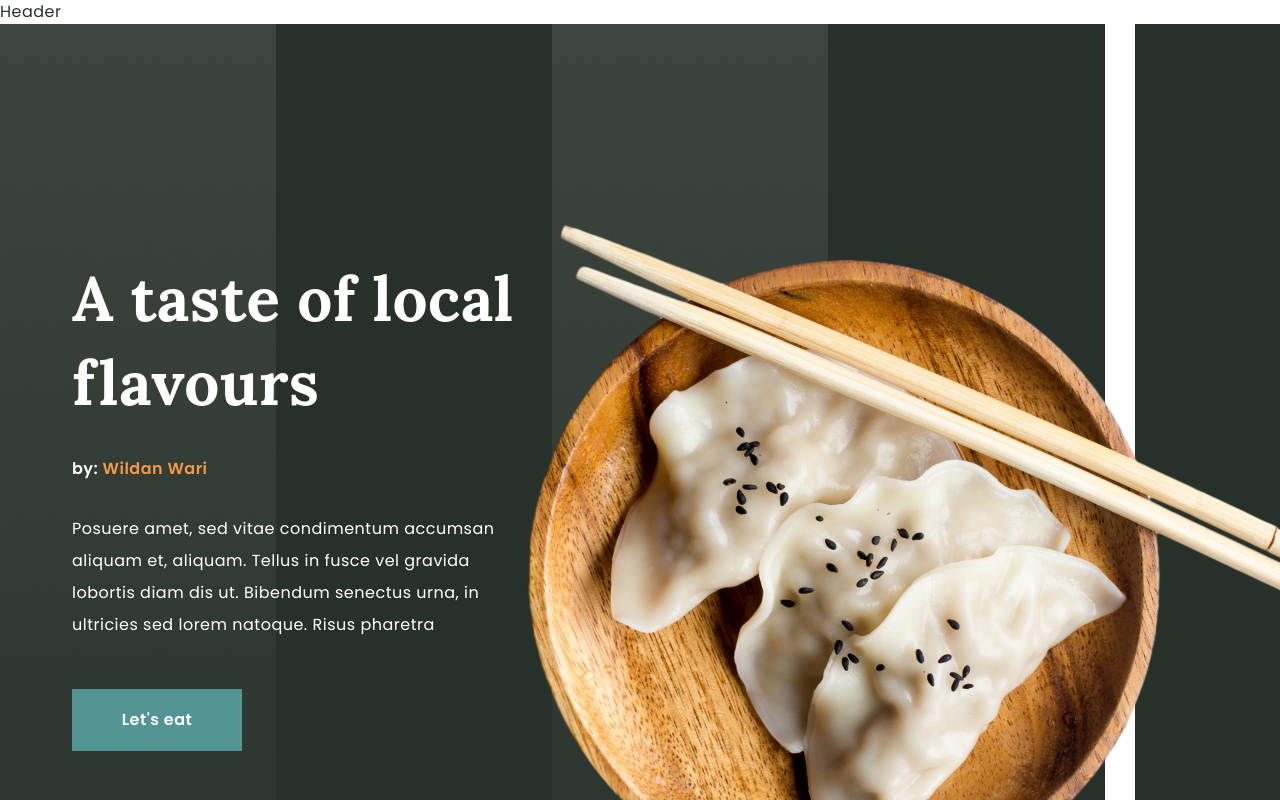
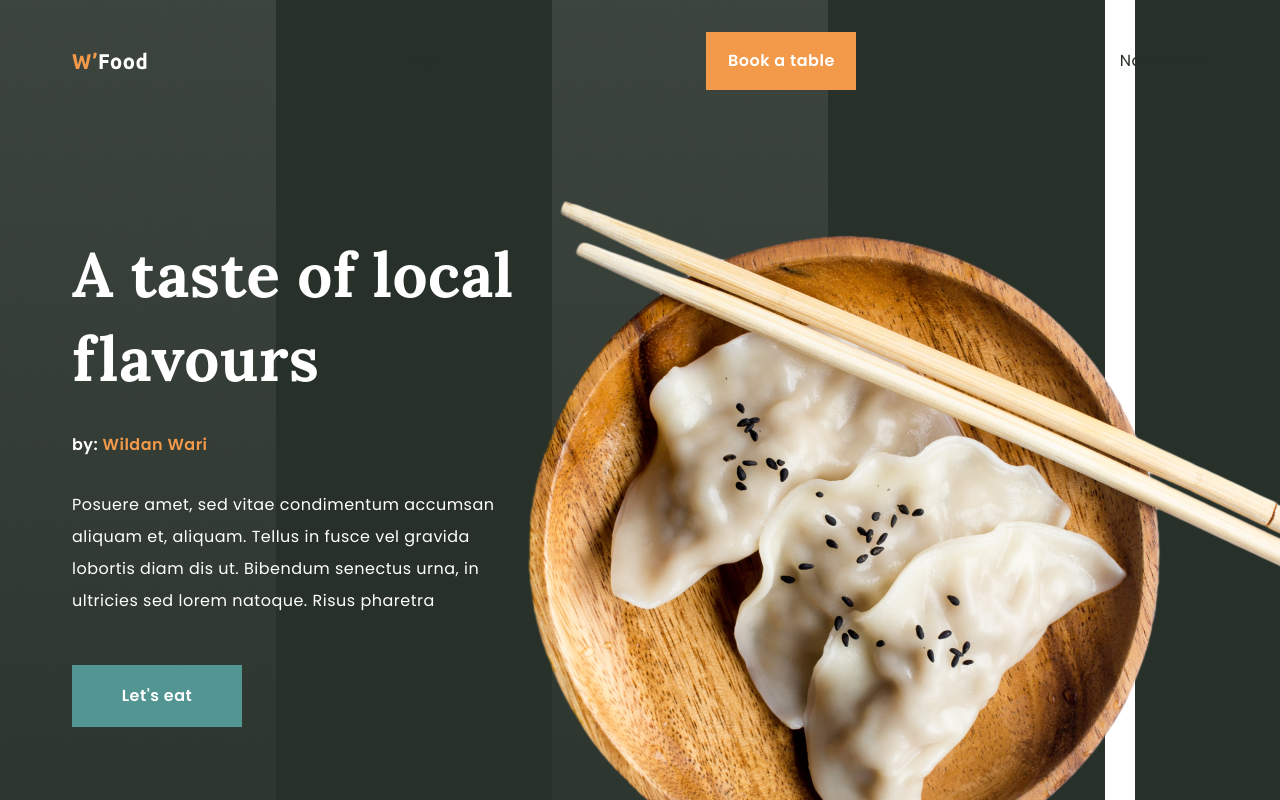
Before and after one commit to ArfinHasib/Restaurant-website-nextjs14-tailwind-framer-motion, a Next.js app: page / in a window 1280 px wide. Shown: the top 800 px of the page. Built offline with nearby package versions, Linux system fonts and the light colour scheme.

Commit message:
adding header comps

```diff
--- a/components/Header.jsx
+++ b/components/Header.jsx
@@ -11,7 +11,55 @@ import NavMobile from './NavMobile';
 import { Button } from './ui/button';
 
 const Header = () => {
-   return <div>Header</div>;
+   const [active, setActive] = useState(false);
+
+   useEffect(() => {
+      const handleScroll = () => {
+         // detect scroll
+         setActive(window.scrollY > 100);
+      };
+
+      // add event listeners
+      window.addEventListener('scroll', handleScroll);
+
+      // clear event listeners
+      return () => {
+         window.removeEventListener('scroll', handleScroll);
+      };
+   }, []);
+
+   return (
+      <header
+         className={`${
+            active ? 'bg-black-heavy py-4' : 'bg-none py-8'
+         } fixed top-0 w-full z-50 left-0 ring-0 transition-all duration-200`}
+      >
+         <div className='container mx-auto'>
+            {/* logo, nav, btn */}
+            <div className='flex items-center justify-between'>
+               {/* logo */}
+               <Link href='/'>
+                  <Image
+                     src='/logo.svg'
+                     width={75}
+                     height={30}
+                     alt='site logo'
+                  />
+               </Link>
+               {/* nav */}
+               <Nav />
+               {/* btn */}
+               <ScrollLink to='reservation' smooth={true}>
+                  <Button variant='orange' size='sm'>
+                     Book a table
+                  </Button>
+               </ScrollLink>
+               {/* mobile nav */}
+               <NavMobile />
+            </div>
+         </div>
+      </header>
+   );
 };
 
 export default Header;
```
